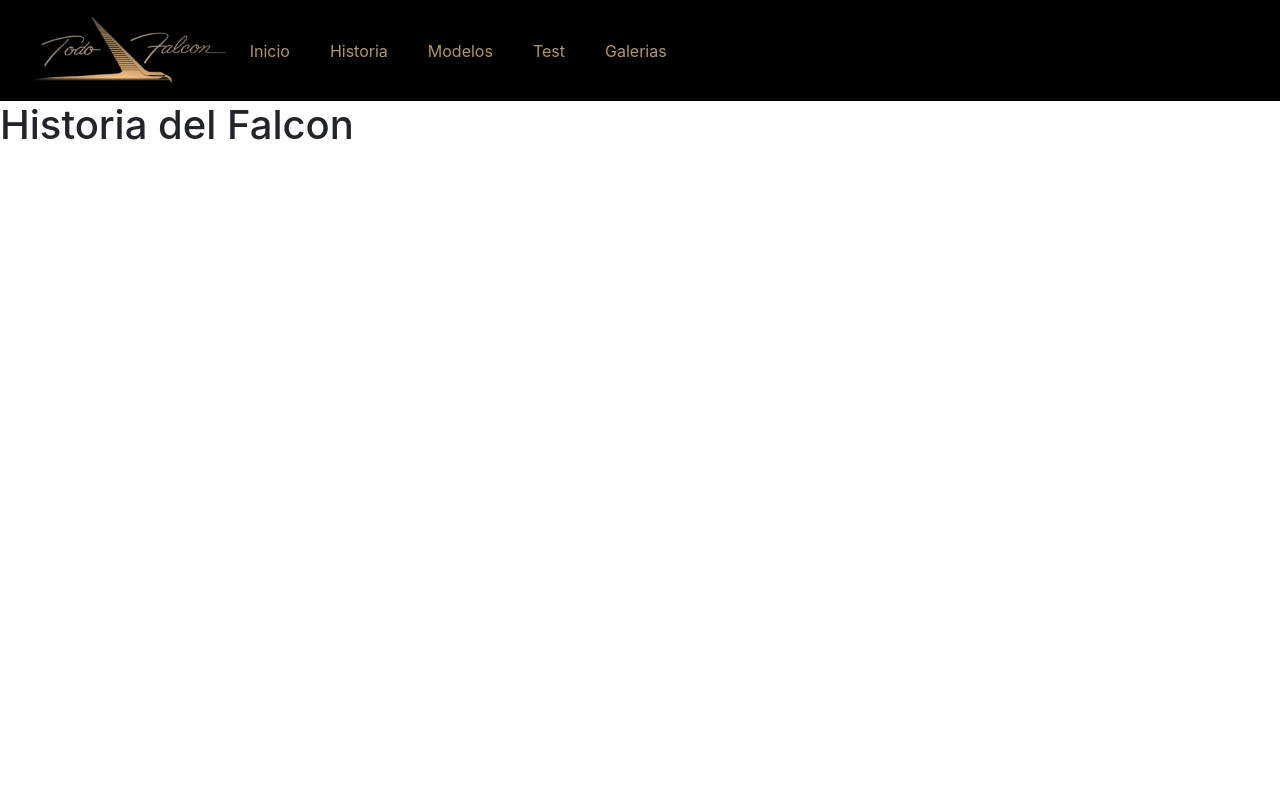
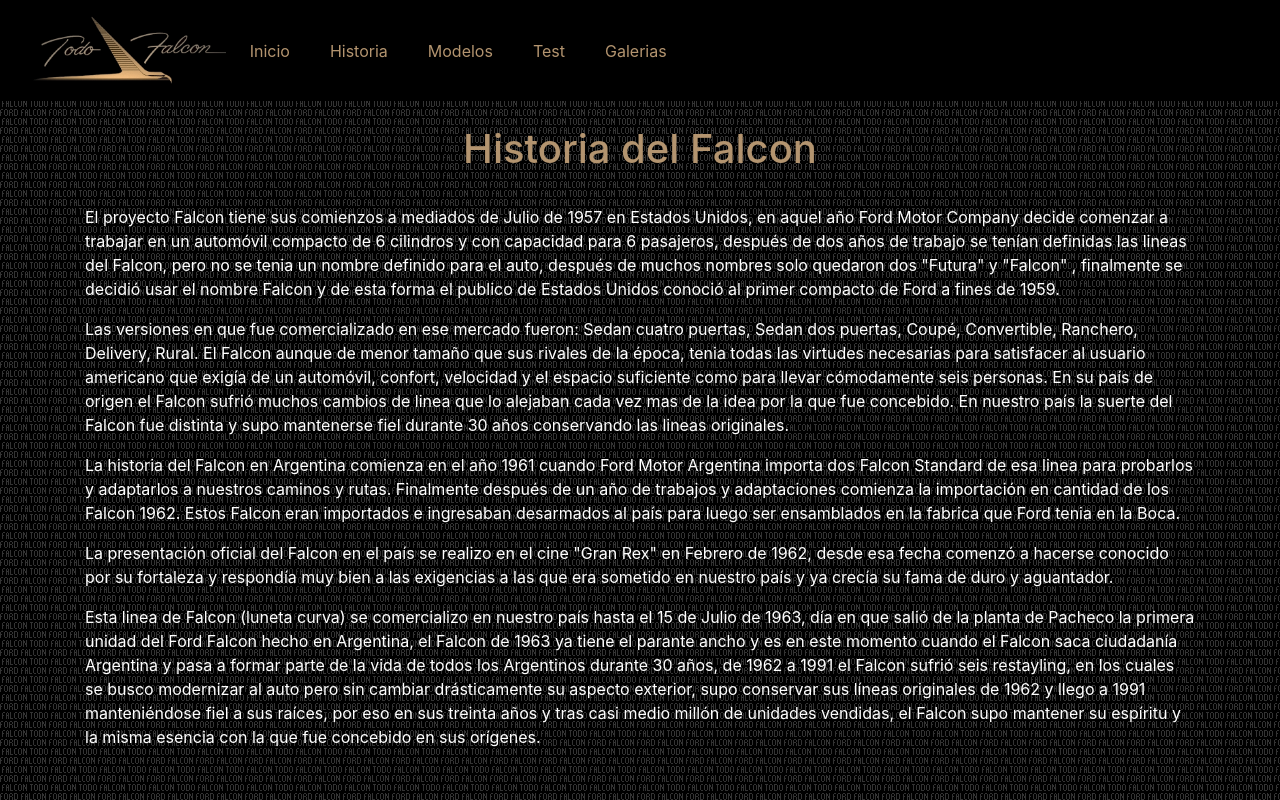
Before and after one commit to FalconSprint6/SMC_WD3_Fall19, a PHP site: page /Week-4-hwk/historia.html in a window 1280 px wide. Run offline with PHP 8.4, Linux system fonts and the light colour scheme.

Commit message:
Updated historia
Added body text and modified colors pf said text

```diff
--- a/Week-4-hwk/historia.html
+++ b/Week-4-hwk/historia.html
@@ -39,8 +39,18 @@
             </div>
           </nav>
     </header>
-  <body>
-    <h1>Historia del Falcon</h1>
+  <body background="images/TF.gif">
+    <br>
+
+    <h1 class="heading" style="text-align: center">Historia del Falcon</h1>
+    <br>
+<div class="container">
+    <p class="text-white">El proyecto Falcon tiene sus comienzos a mediados de Julio de 1957 en Estados Unidos, en aquel año Ford Motor Company decide comenzar a trabajar en un automóvil compacto de 6 cilindros y con capacidad para 6 pasajeros, después de dos años de trabajo se tenían definidas las lineas del Falcon, pero no se tenia un nombre definido para el auto, después de muchos nombres solo quedaron dos "Futura" y "Falcon" , finalmente se decidió usar el nombre Falcon y de esta forma el publico de Estados Unidos conoció al primer compacto de Ford a fines de 1959.</p>
+    <p class="text-white">Las versiones en que fue comercializado en ese mercado fueron: Sedan cuatro puertas, Sedan dos puertas, Coupé, Convertible, Ranchero, Delivery, Rural. El Falcon aunque de menor tamaño que sus rivales de la época, tenia todas las virtudes necesarias para satisfacer al usuario americano que exigía de un automóvil, confort, velocidad y el espacio suficiente como para llevar cómodamente seis personas. En su país de origen el Falcon sufrió muchos cambios de linea que lo alejaban cada vez mas de la idea por la que fue concebido. En nuestro país la suerte del Falcon fue distinta y supo mantenerse fiel durante 30 años conservando las lineas originales.</p>
+    <p class="text-white">La historia del Falcon en Argentina comienza en el año 1961 cuando Ford Motor Argentina importa dos Falcon Standard de esa linea para probarlos y adaptarlos a nuestros caminos y rutas. Finalmente después de un año de trabajos y adaptaciones comienza la importación en cantidad de los Falcon 1962. Estos Falcon eran importados e ingresaban desarmados al país para luego ser ensamblados en la fabrica que Ford tenia en la Boca.</p>
+    <p class="text-white">La presentación oficial del Falcon en el país se realizo en el cine "Gran Rex" en Febrero de 1962, desde esa fecha comenzó a hacerse conocido por su fortaleza y respondía muy bien a las exigencias a las que era sometido en nuestro país y ya crecía su fama de duro y aguantador.</p>
+    <p class="text-white">Esta linea de Falcon (luneta curva) se comercializo en nuestro país hasta el 15 de Julio de 1963, día en que salió de la planta de Pacheco la primera unidad del Ford Falcon hecho en Argentina, el Falcon de 1963 ya tiene el parante ancho y es en este momento cuando el Falcon saca ciudadanía Argentina y pasa a formar parte de la vida de todos los Argentinos durante 30 años, de 1962 a 1991 el Falcon sufrió seis restayling, en los cuales se busco modernizar al auto pero sin cambiar drásticamente su aspecto exterior, supo conservar sus líneas originales de 1962 y llego a 1991 manteniéndose fiel a sus raíces, por eso en sus treinta años y tras casi medio millón de unidades vendidas, el Falcon supo mantener su espíritu y la misma esencia con la que fue concebido en sus orígenes.</p>
+    </div>
 
     <!-- Optional JavaScript -->
     <!-- jQuery first, then Popper.js, then Bootstrap JS -->
--- a/Week-4-hwk/index.html
+++ b/Week-4-hwk/index.html
@@ -39,7 +39,7 @@
         </div>
       </nav>
 </header>
-<body>
+<body background="images/TF.gif">
         <div class="jumbotron jumbotron-fluid py-5 py-md mb-5" style="background-image: url('images/IMG_0285.JPG'); center no repeat; background-size: cover;">
                 <div class="container-fluid"></div>
                   <br><br><br><br><br><br><br><br><br><br><br><br><br><br><br><br><br><br><br>
--- a/Week-4-hwk/styles.css
+++ b/Week-4-hwk/styles.css
@@ -11,3 +11,7 @@
 .jumbotron-fluid {
     text-align:center !important
 }
+
+.heading {
+    color: #B3946F !important
+}
```
Also changed, not shown: Week-4-hwk/images/TF.gif (added).
